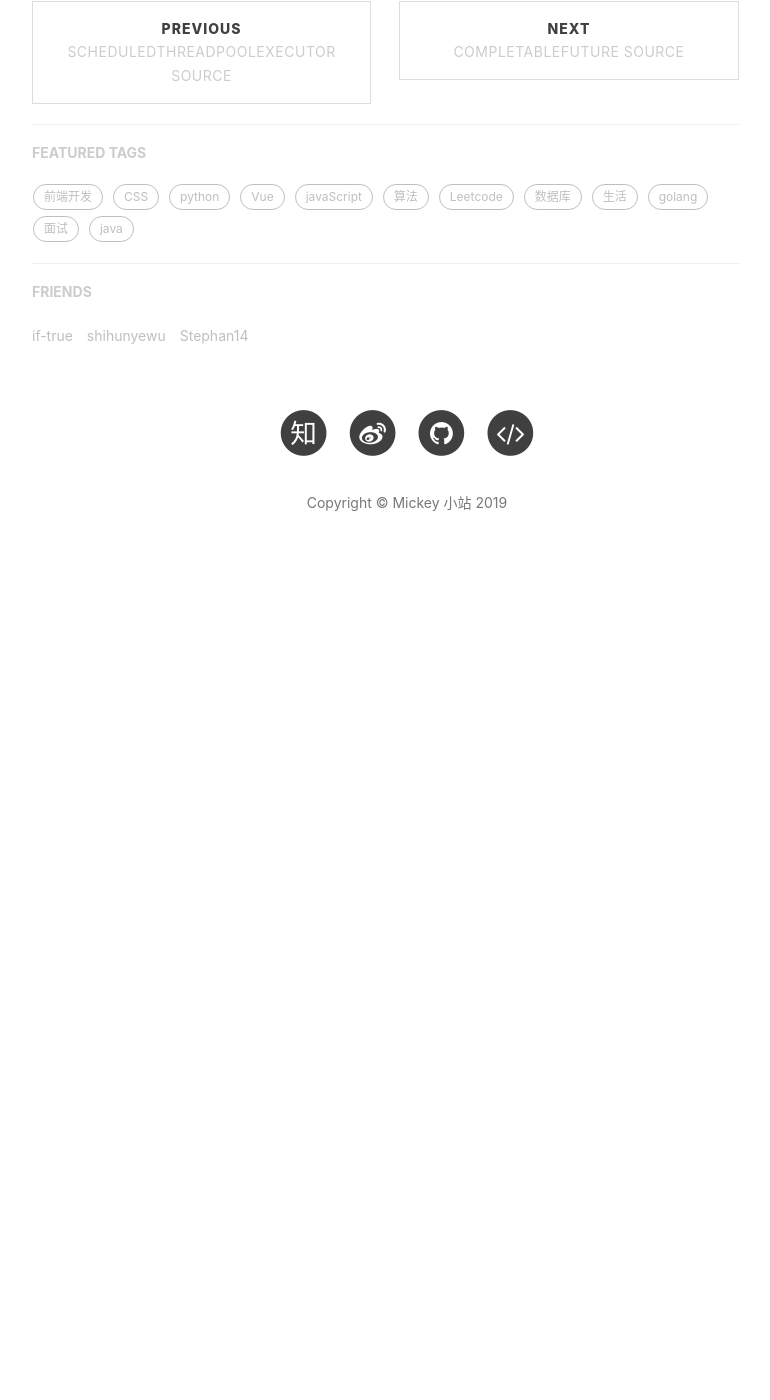
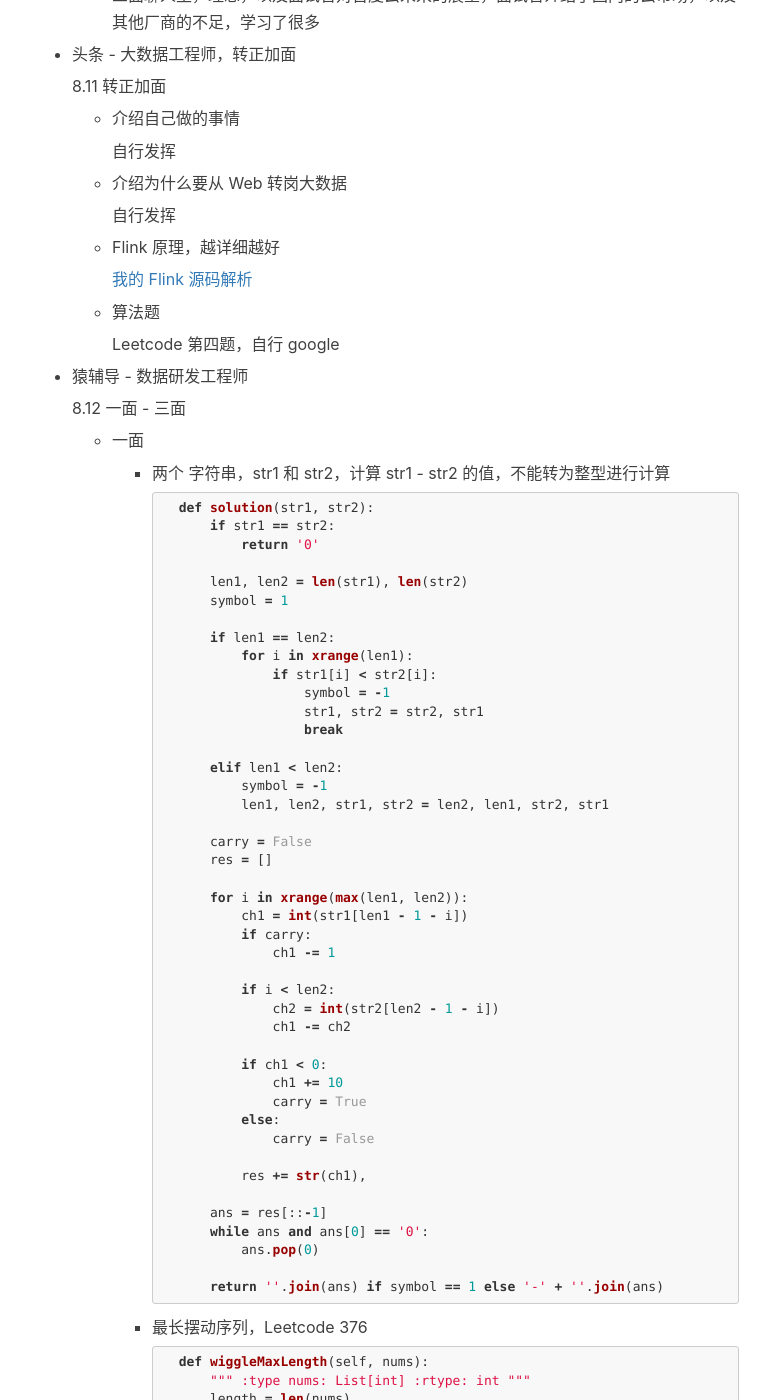
Before and after one commit to mickey0524/mickey0524.github.io, a Jekyll site: the page built from _posts/2019-07-29-autumn-interview.md, in a window 1280 px wide and 1400 px high, scrolled down 7338 px. Shown: the whole window, without its empty margins (233-1003 px from the left). Built offline with Jekyll 4.4.1, drawn with Linux system fonts in a browser that asks for light colours; nearby versions of some CDN libraries; comment, search, counter and statistics services are not loaded; before the commit the page ends 7918 px from its top, so only the background shows below that; some of the changed text lies outside the part shown.

Commit message:
feat(interview): update interview

````diff
--- a/_posts/2019-07-29-autumn-interview.md
+++ b/_posts/2019-07-29-autumn-interview.md
@@ -73,7 +73,7 @@
 
 * 阿里 - 数据研发工程师
 
-    8.6 一面，8.7 二面
+    8.6 一面，8.7 二面，8.12 三面
 
     * 一面
 
@@ -248,6 +248,32 @@
             3. dwa 层 - 聚合层
             4. app 层 - 应用层
 
+    * 三面
+
+        * 介绍一下实习
+
+            自行发挥
+
+        * 介绍一下自己如何学习的
+
+            自行发挥
+
+        * Nsq 源码介绍一下
+
+            [我的 Nsq 源码解析](https://github.com/mickey0524/nsq-analysis)
+
+        * Flink 源码介绍一下
+
+            [我的 Flink 源码解析](https://github.com/mickey0524/flink-streaming-source-analysis)
+
+        * Vue 源码介绍一下
+
+            [我的 Vue 源码解析](https://mickey0524.github.io/2018/04/21/vue-source-code-analysic-v1/)
+
+        * 之后的打算，计划
+
+            自行发挥
+
 * 百度 - 大数据开发工程师
 
     8.10 一面 - 三面
@@ -407,3 +433,120 @@
     * 算法题
 
         Leetcode 第四题，自行 google
+
+* 猿辅导 - 数据研发工程师
+
+    8.12 一面 - 三面
+
+    * 一面
+
+        * 两个 字符串，str1 和 str2，计算 str1 - str2 的值，不能转为整型进行计算
+
+            ```python
+            def solution(str1, str2):
+                if str1 == str2:
+                    return '0'
+
+                len1, len2 = len(str1), len(str2)
+                symbol = 1
+
+                if len1 == len2:
+                    for i in xrange(len1):
+                        if str1[i] < str2[i]:
+                            symbol = -1
+                            str1, str2 = str2, str1
+                            break
+
+                elif len1 < len2:
+                    symbol = -1
+                    len1, len2, str1, str2 = len2, len1, str2, str1
+
+                carry = False
+                res = []
+
+                for i in xrange(max(len1, len2)):
+                    ch1 = int(str1[len1 - 1 - i])
+                    if carry:
+                        ch1 -= 1
+
+                    if i < len2:
+                        ch2 = int(str2[len2 - 1 - i])
+                        ch1 -= ch2
+
+                    if ch1 < 0:
+                        ch1 += 10
+                        carry = True
+                    else:
+                        carry = False
+
+                    res += str(ch1),
+
+                ans = res[::-1]
+                while ans and ans[0] == '0':
+                    ans.pop(0)
+
+                return ''.join(ans) if symbol == 1 else '-' + ''.join(ans)
+            ```
+
+        * 最长摆动序列，Leetcode 376
+
+            ```python
+            def wiggleMaxLength(self, nums):
+                """
+                :type nums: List[int]
+                :rtype: int
+                """
+                length = len(nums)
+
+                if length < 2:
+                    return length
+
+                dp = [[0] * 2 for _ in xrange(length)]
+                dp[0] = [1, 1]
+
+                for i in xrange(1, length):
+                    if nums[i] > nums[i - 1]:
+                        dp[i][0] += dp[i - 1][1] + 1
+                        dp[i][1] = dp[i - 1][1]
+                    elif nums[i] < nums[i - 1]:
+                        dp[i][1] += dp[i - 1][0] + 1
+                        dp[i][0] = dp[i - 1][0]
+                    else:
+                        dp[i] = dp[i - 1]
+
+                return max(dp[-1])
+            ```
+
+    * 二面
+
+        * 实习和项目经历
+
+            自行发挥
+
+    * 三面
+
+        * 零钱问题，Leetcode 518
+
+            ```python
+            def solution(coins, target):
+                dp = [0] * (target + 1)
+                dp[0] = 1
+
+                for c in coins:
+                    for i in xrange(c, target + 1):
+                        dp[i] += dp[i - c]
+
+                return dp[target]
+            ```
+
+        * Flink 原理
+
+            [我的 Flink 源码解析](https://github.com/mickey0524/flink-streaming-source-analysis)
+
+        * 对大数据的理解
+
+            大数据类的工作可以分为三种，inf 方向，数据平台方向，以及数据研发方向
+
+        * 如何实时同步 MySQL -> HDFS
+
+            MySQL binlog -> Kafka -> 服务消费 Kafka，将更新写到 HDFS 上，然后根据 timestamp 来区分新数据
````
